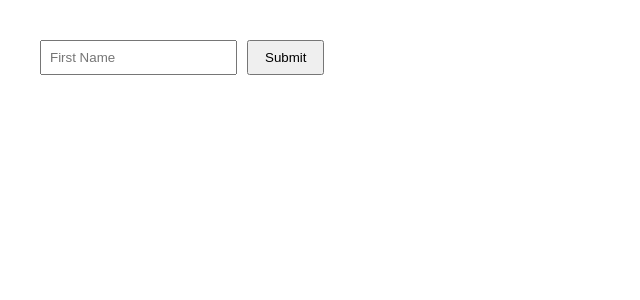
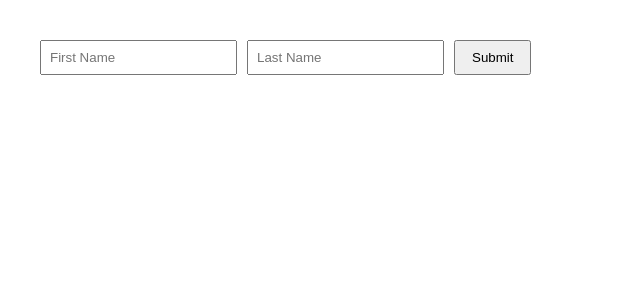
Before and after one commit to DON4198/xdisplay-fullname, a React (Create React App) app: page / in a window 1280 px wide. Shown: the top 300 px of the page, without its empty margins (0-640 px from the left). Built offline with nearby package versions, Linux system fonts and the light colour scheme.

Commit message:
Update UI / logic

```diff
--- a/src/App.js
+++ b/src/App.js
@@ -26,6 +26,15 @@ function App() {
               required
           />
 
+          <input
+              type="text"
+              placeholder="Last Name"
+              value={lastName}
+              onChange={(e) => setLastName(e.target.value)
+              }
+              required
+          />
+
           <button type="submit">Submit</button>
       </form>
 
```
